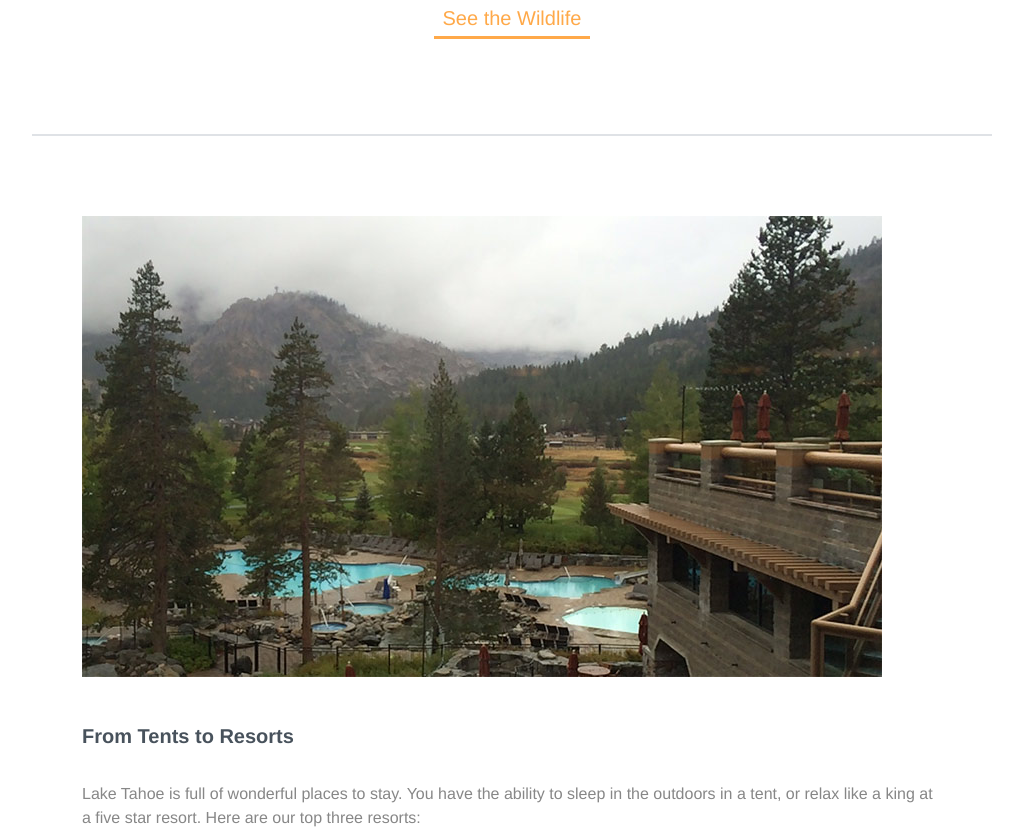
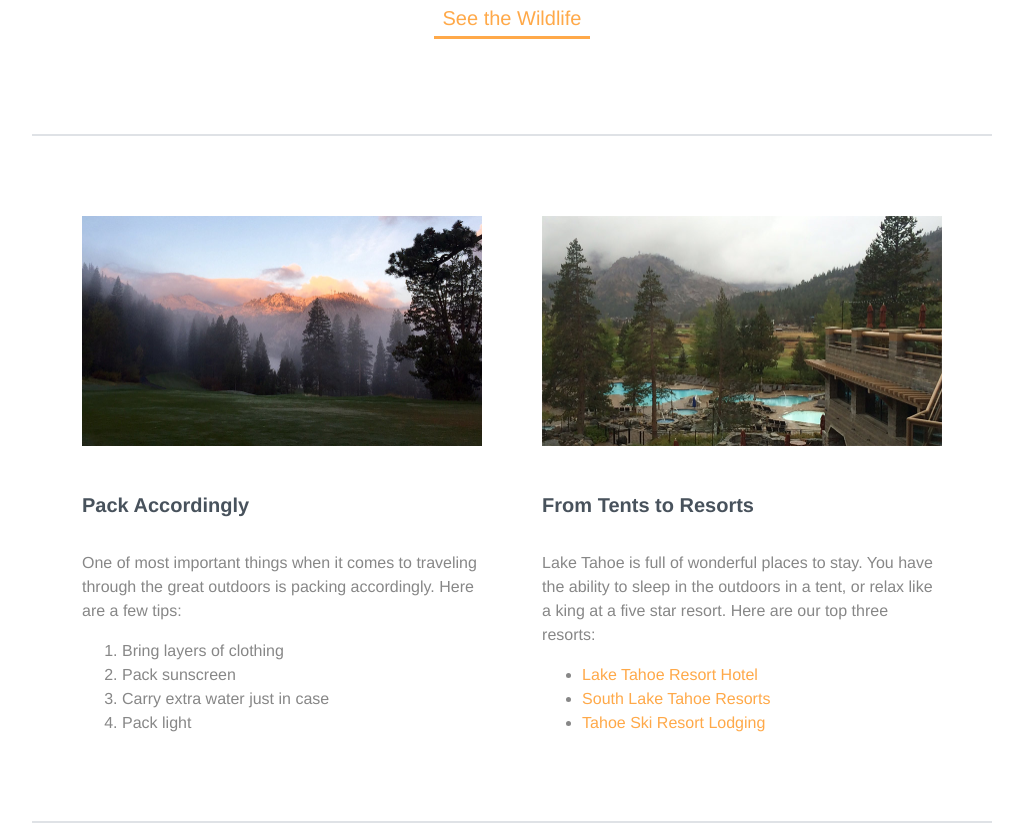
Before and after one commit to do-adams/LakeTahoe, a plain HTML site: page index.html in a window 1280 px wide. Shown: the part 1826-2659 px from the top of the page, without its empty margins (128-1151 px from the left). Drawn offline with Linux system fonts and the light colour scheme.

Commit message:
Arrange secondary content with floats

```diff
--- a/css/style.css
+++ b/css/style.css
@@ -136,12 +136,20 @@ a:active {
   width: 50px;
 }
 
+/* Floated Columns ------------------ */
 
+.resorts,
+.tips {
+  width: 46.5%;
+}
 
+.tips {
+  float: left;
+}
 
-
-
-
+.resorts {
+  float: right;
+}
 
 
 /* Float Clearfix ------------------ */
--- a/index.html
+++ b/index.html
@@ -27,8 +27,8 @@
 			<a class="callout" href="#wildlife">See the Wildlife</a>
 		</div><!-- End .primary-content -->
 
-		<div class="secondary-content t-border">
-      <div>
+		<div class="secondary-content t-border group">
+      <div class="resorts">
         <img src="img/resort.jpg" alt="Resort">
         <h3>From Tents to Resorts</h3>
         <p>
@@ -40,7 +40,7 @@
           <li><a href="#lodging">Tahoe Ski Resort Lodging</a></li>
         </ul>
       </div>
-      <div>
+      <div class="tips">
         <img src="img/mtn-landscape.jpg" alt="Mountain Landscape">
         <h3>Pack Accordingly</h3>
         <p>
```
